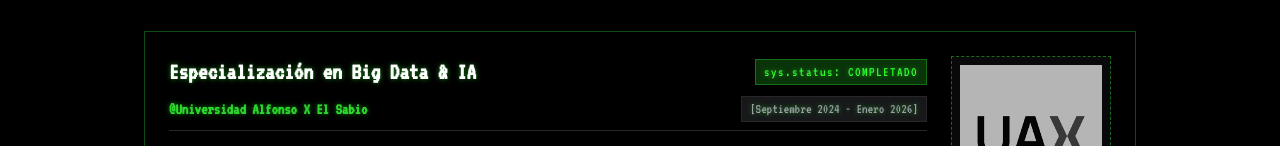
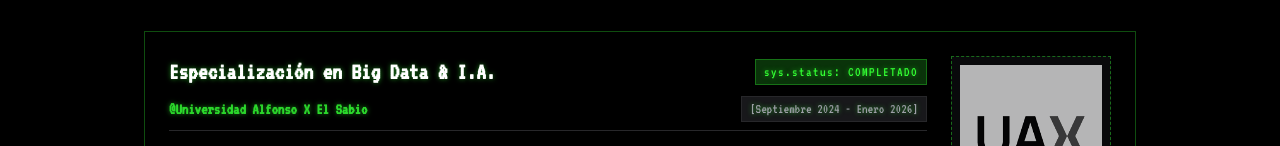
Before and after one commit to davidprados99/portfolio, a React (Vite) app: page /#/formation in a window 1280 px wide. Shown: the part 715-861 px from the top of the page. Built offline with nearby package versions, Linux system fonts and the light colour scheme.

Commit message:
style: change one formation title

```diff
--- a/src/pages/Formation.tsx
+++ b/src/pages/Formation.tsx
@@ -30,7 +30,7 @@
     },
     {
         id: 3,
-        title: "Especialización en Big Data & IA",
+        title: "Especialización en Big Data & I.A.",
         institution: "Universidad Alfonso X El Sabio",
         date: "Septiembre 2024 - Enero 2026",
         grade: "9,3/10",
```
